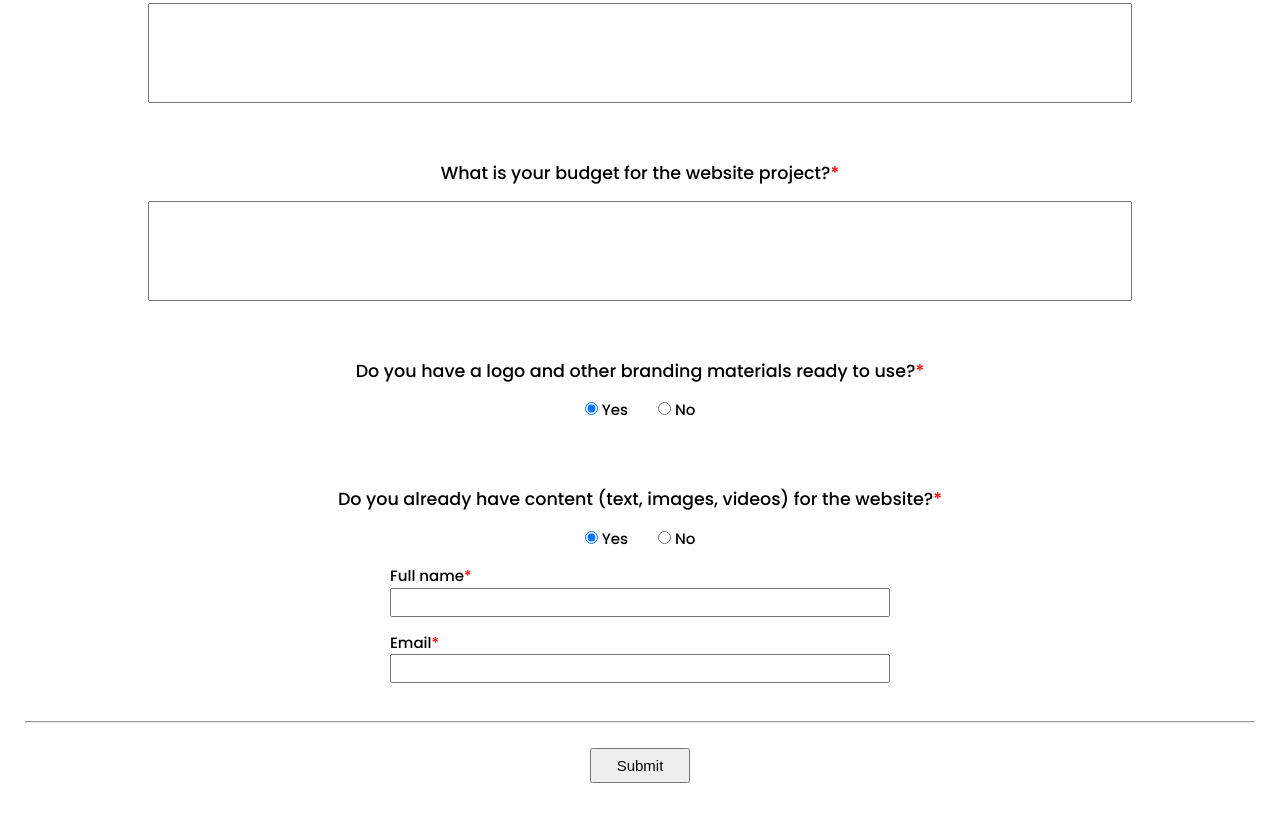
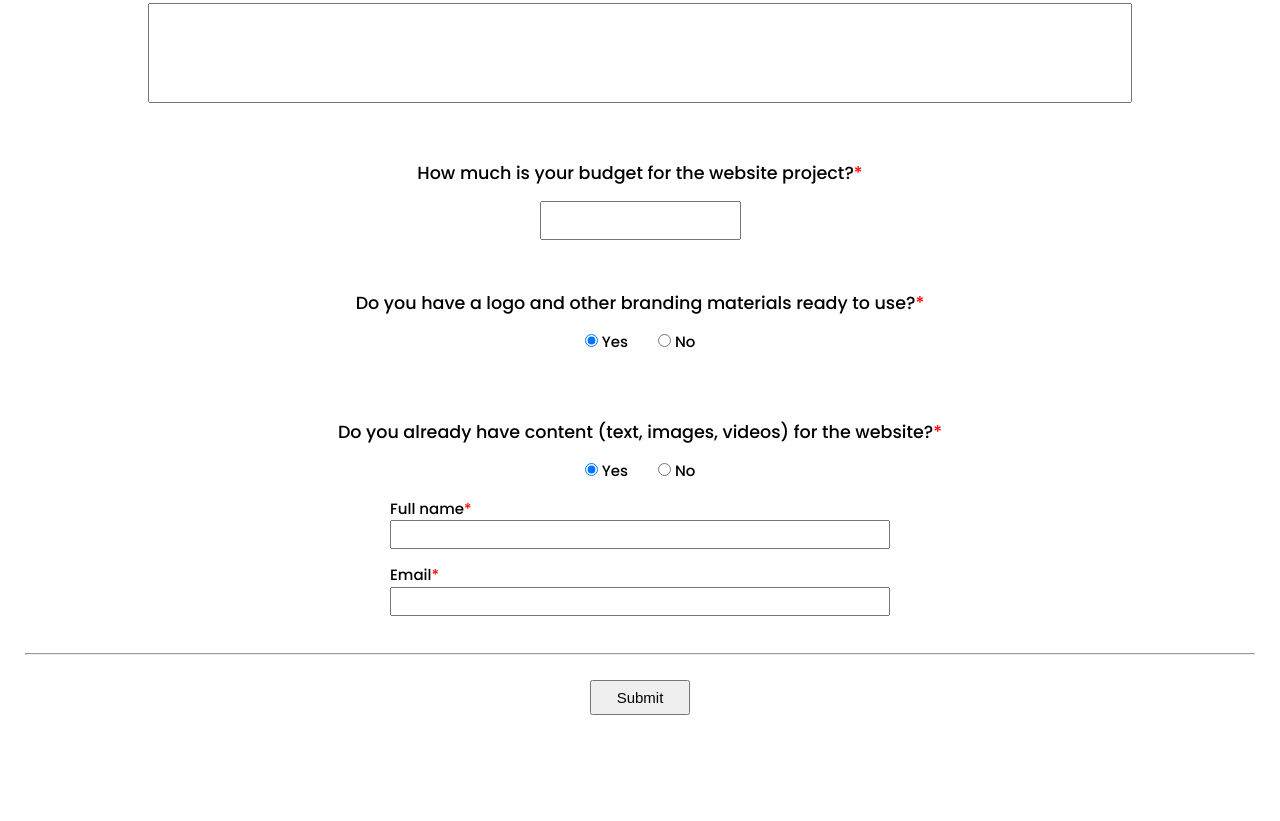
Before and after one commit to argiess/question-form, a plain HTML site: page index.html in a window 1280 px wide. Shown: the part 1026-1847 px from the top of the page. After the commit the page ends 1791 px from the top, so only its background shows below. Drawn offline with Linux system fonts and the light colour scheme.

Commit message:
Add files via upload

```diff
--- a/index.html
+++ b/index.html
@@ -69,8 +69,9 @@
 
             <!-- Q5 -->
             <div class="q5 q">
-                <h3>What is your budget for the website project?<span>*</span></h3>
-                <textarea name="project-budget" required></textarea>
+                <h3>How much is your budget for the website project?<span>*</span></h3>
+                <!-- <textarea name="project-budget" required></textarea> -->
+                 <input type="text" name="project-budget" required>
             </div>
 
             <!-- Q6 -->
--- a/style.css
+++ b/style.css
@@ -134,6 +134,17 @@ form .q1 .website:hover{
     font-weight: 500;
 }
 
+/* FORM Q5 */
+form .q5 h3{
+    margin-bottom: 1.5rem;
+}
+
+form .q5 input{
+    padding: 1rem;
+    text-align: center;
+    cursor: text;
+}
+
 /* FORM Q6 */
 form .q6 .logo-div{
     display: flex;
```
